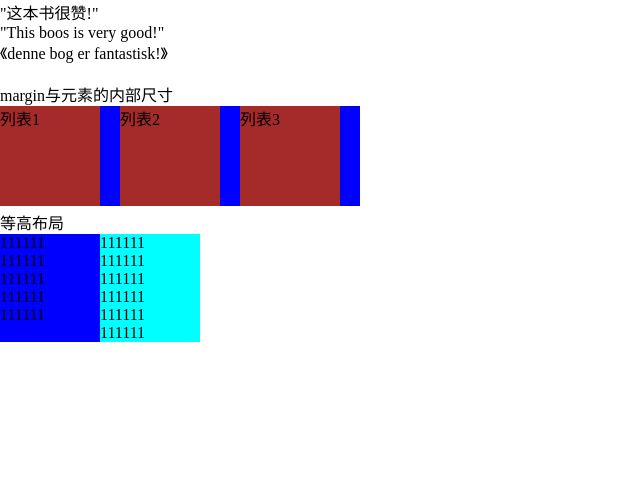
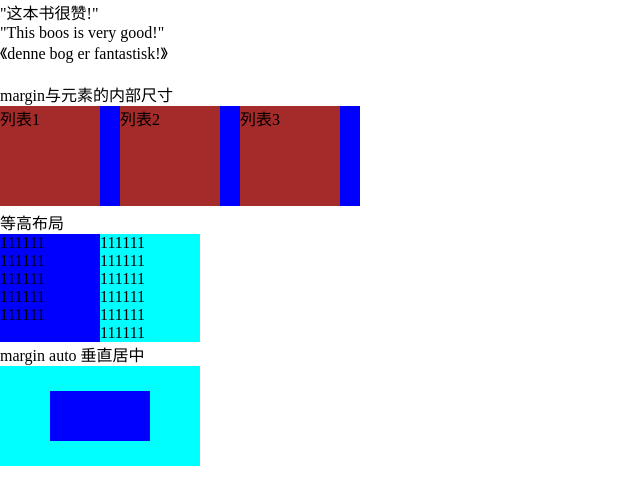
Before and after one commit to RadiumAg/learn-css, a plain HTML site: page 通读系列/CSS世界/盒尺四大家族/index.html in a window 1280 px wide. Shown: the whole page, without its empty margins (0-640 px from the left). Drawn offline with Linux system fonts and the light colour scheme.

Commit message:
fix 提交

```diff
--- a/通读系列/CSS世界/盒尺四大家族/index.html
+++ b/通读系列/CSS世界/盒尺四大家族/index.html
@@ -62,6 +62,26 @@
         div.flex>div:nth-child(2) {
             background-color: aqua;
         }
+
+        div.parent {
+            width: 200px;
+            height: 100px;
+            background-color: aqua;
+            position: relative;
+        }
+
+        div.son {
+            width: 100px;
+            height: 50px;
+            position: absolute;
+            left: 0;
+            top: 0;
+            right: 0;
+            bottom: 0;
+            background-color: blue;
+            margin: auto;
+            z-index: 999;
+        }
     </style>
 </head>
 
@@ -94,6 +114,10 @@
             <p>111111</p>
         </div>
     </div>
+    <p>margin auto 垂直居中</p>
+    <div class="parent">
+        <div class="son"></div>
+    </div>
 
 </body>
 
```
Also changed, not shown: 1 other file.
